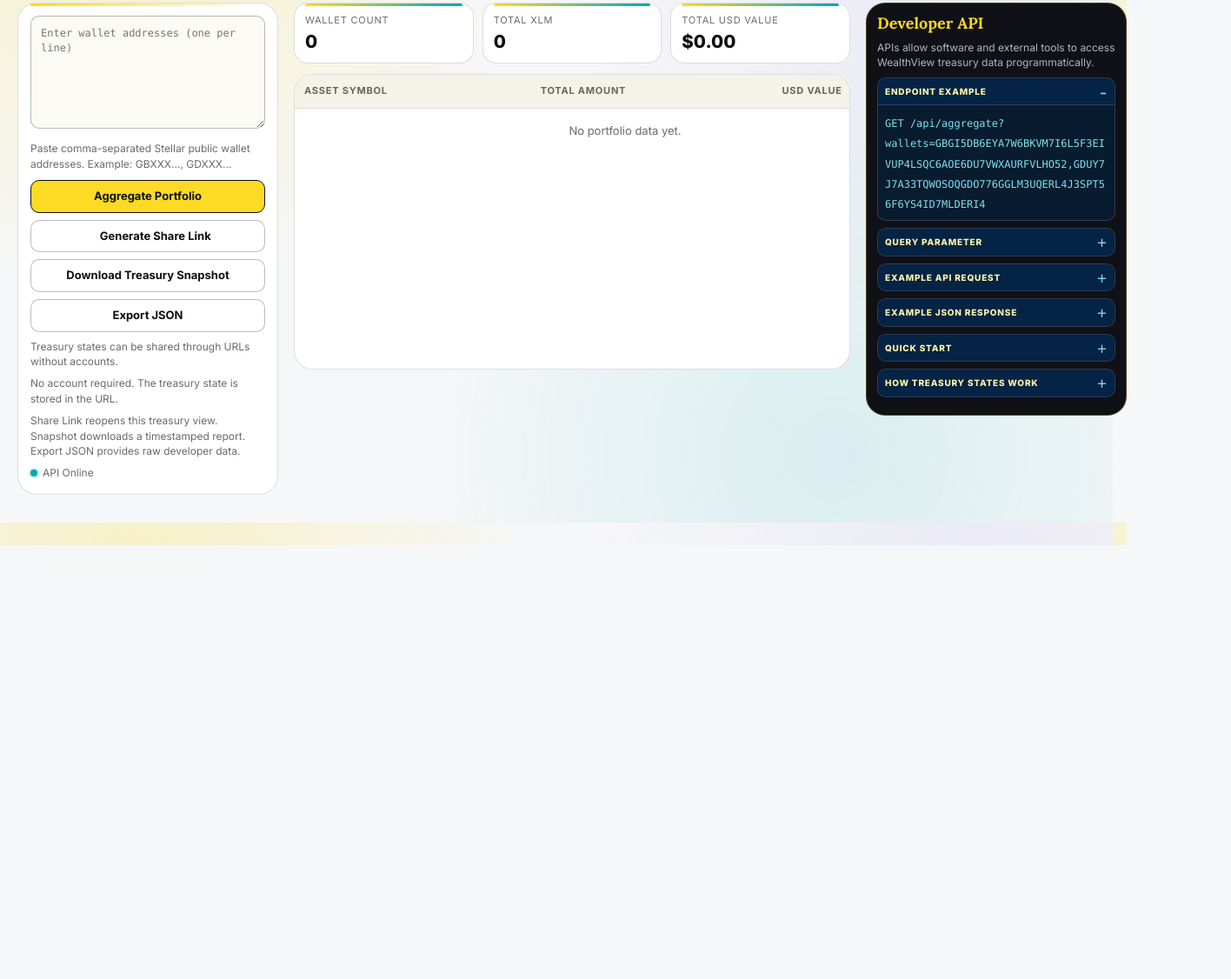
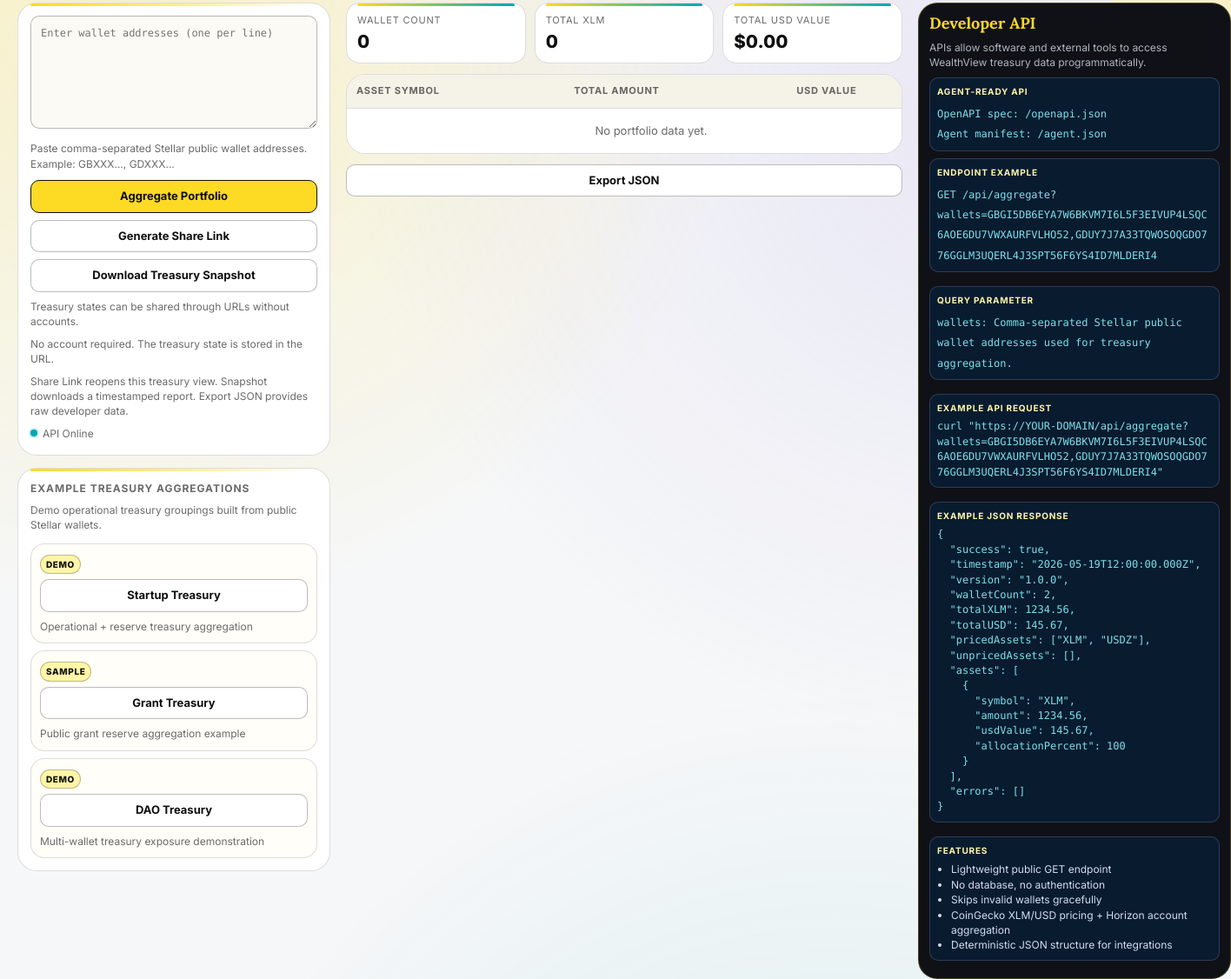
Before and after one commit to seva9523/porfolio-visualizer, a website: page index.html in a window 1280 px wide. Shown: the part 173-1299 px from the top of the page at 87% size, 1416 px wide, since content can reach past the window. Before the commit the page ends 800 px from the top, so only its background shows below. Drawn offline with Linux system fonts and the light colour scheme.

Commit message:
Update index.html

```diff
--- a/index.html
+++ b/index.html
@@ -1,3 +1,4 @@
+<!-- index.html -->
 <!DOCTYPE html>
 <html lang="en">
 <head>
@@ -107,15 +108,9 @@
 
     .layout {
       display: grid;
-      grid-template-columns: 320px minmax(760px, 1fr) 320px;
+      grid-template-columns: 360px minmax(640px, 1fr) 360px;
       gap: 18px;
       align-items: start;
-    }
-
-    .left-col, .mid-col, .right-col {
-      align-self: start;
-      height: fit-content;
-      min-width: 0;
     }
 
     .panel {
@@ -124,7 +119,7 @@
       border-radius: var(--wv-radius-lg);
       padding: 14px;
       position: relative;
-      margin-bottom: 12px;
+      margin-bottom: 14px;
     }
 
     .panel::before {
@@ -171,7 +166,7 @@
       border: 1px solid var(--wv-black);
       cursor: pointer;
       font: 700 13px/1.2 Inter, sans-serif;
-      transition: transform .15s ease, background-color .25s ease, border-color .25s ease, color .25s ease;
+      transition: transform .15s ease, background-color .15s ease, border-color .15s ease;
     }
 
     .primary-btn {
@@ -190,47 +185,6 @@
     .secondary-btn:hover { background: #f1f1ef; }
 
     button:disabled { opacity: 0.6; cursor: not-allowed; transform: none; }
-
-    /* Share button success feedback */
-    #shareBtn {
-      position: relative;
-      overflow: hidden;
-    }
-
-    #shareBtn.share-success {
-      background: #00a7b5;
-      color: #ffffff;
-      border-color: #008997;
-      transform: scale(1.01);
-      animation: sharePulse 0.6s ease;
-      cursor: pointer;
-    }
-
-    #shareBtn .share-label {
-      display: inline-flex;
-      align-items: center;
-      justify-content: center;
-      gap: 6px;
-      transition: opacity .2s ease, transform .2s ease;
-    }
-
-    #shareBtn .share-check {
-      display: inline-block;
-      font-weight: 800;
-      transform: translateY(2px) scale(0.6);
-      opacity: 0;
-      transition: transform .25s ease, opacity .25s ease;
-    }
-
-    #shareBtn.share-success .share-check {
-      transform: translateY(0) scale(1);
-      opacity: 1;
-    }
-
-    @keyframes sharePulse {
-      0% { box-shadow: 0 0 0 0 rgba(0, 167, 181, 0.35); }
-      100% { box-shadow: 0 0 0 10px rgba(0, 167, 181, 0); }
-    }
 
     .status {
       margin-top: 10px;
@@ -274,6 +228,30 @@
       text-transform: uppercase;
       letter-spacing: .08em;
     }
+
+    .workflow-grid, .api-grid { display: grid; gap: 8px; }
+
+    .workflow-card {
+      border: 1px solid var(--wv-border);
+      border-radius: var(--wv-radius-md);
+      background: #fffef9;
+      padding: 10px;
+    }
+
+    .pill {
+      display: inline-block;
+      font-size: 10px;
+      font-weight: 800;
+      letter-spacing: .06em;
+      text-transform: uppercase;
+      padding: 3px 6px;
+      border-radius: 999px;
+      background: var(--wv-yellow-soft);
+      border: 1px solid rgba(15,15,15,0.25);
+      margin-bottom: 6px;
+    }
+
+    .workflow-card p { margin: 8px 0 0; color: var(--wv-muted); font-size: 12px; }
 
     .cards {
       display: grid;
@@ -330,10 +308,9 @@
       border: 1px solid var(--wv-border);
       border-radius: var(--wv-radius-lg);
       overflow: auto;
-      min-height: 340px;
     }
 
-    table { width: 100%; border-collapse: collapse; min-width: 760px; }
+    table { width: 100%; border-collapse: collapse; min-width: 700px; }
     th, td { padding: 11px; border-bottom: 1px solid var(--wv-border); text-align: left; font-size: 13px; }
     th { background: #f5f2e8; font-size: 11px; text-transform: uppercase; letter-spacing: .07em; color: var(--wv-muted); }
     tbody tr:hover { background: rgba(0, 46, 93, 0.04); }
@@ -348,8 +325,6 @@
       padding: 12px;
       color: #e7ecf5;
       margin-bottom: 12px;
-      max-height: 76vh;
-      overflow: auto;
     }
 
     .api-panel h2 {
@@ -364,34 +339,17 @@
       border: 1px solid rgba(183, 172, 232, 0.22);
       border-radius: var(--wv-radius-sm);
       background: rgba(0, 46, 93, 0.35);
+      padding: 8px;
       margin-bottom: 8px;
-      overflow: hidden;
     }
 
-    details.api-item summary {
-      list-style: none;
-      cursor: pointer;
-      padding: 8px;
+    .api-item strong {
+      display: block;
+      color: var(--wv-yellow-soft);
       font-size: 10px;
-      font-weight: 800;
       text-transform: uppercase;
       letter-spacing: .08em;
-      color: var(--wv-yellow-soft);
-      background: rgba(0, 46, 93, 0.45);
-    }
-
-    details.api-item summary::-webkit-details-marker { display: none; }
-    details.api-item summary::after {
-      content: "＋";
-      float: right;
-      color: #7ce1eb;
-      font-size: 12px;
-    }
-    details.api-item[open] summary::after { content: "−"; }
-
-    .api-item-body {
-      padding: 8px;
-      border-top: 1px solid rgba(183, 172, 232, 0.22);
+      margin-bottom: 6px;
     }
 
     .api-item code, .api-item pre {
@@ -404,14 +362,10 @@
 
     .api-item ul { margin: 0; padding-left: 16px; color: #d3dcf0; font-size: 12px; }
 
-    @media (max-width: 1480px) {
-      .layout { grid-template-columns: 300px minmax(640px, 1fr) 300px; }
-    }
-
     @media (max-width: 1160px) {
-      .layout { grid-template-columns: 300px minmax(0, 1fr); }
+      .layout { grid-template-columns: 340px minmax(0, 1fr); }
       .right-col { grid-column: 1 / -1; }
-      .api-panel { max-height: none; }
+      .right-col-grid { display: grid; grid-template-columns: 1fr 1fr; gap: 12px; }
     }
 
     @media (max-width: 1000px) {
@@ -419,10 +373,10 @@
       .layout { grid-template-columns: 1fr; }
       .left-col { order: 1; }
       .mid-col { order: 2; }
-      .right-col { order: 3; }
+      .examples-panel { order: 3; }
+      .right-col { order: 4; }
       .cards { grid-template-columns: 1fr; }
-      .api-panel { max-height: none; }
-      table { min-width: 680px; }
+      .right-col-grid { grid-template-columns: 1fr; }
     }
   </style>
 </head>
@@ -445,11 +399,8 @@
 
           <div class="actions">
             <button id="aggregateBtn" class="primary-btn" onclick="fetchPortfolio()">Aggregate Portfolio</button>
-            <button id="shareBtn" class="secondary-btn" onclick="copyShareLink()">
-              <span class="share-label"><span class="share-check" aria-hidden="true">✓</span><span id="shareBtnText">Generate Share Link</span></span>
-            </button>
+            <button id="shareBtn" class="secondary-btn" onclick="copyShareLink()">Generate Share Link</button>
             <button id="snapshotBtn" class="secondary-btn" onclick="downloadTreasurySnapshot()">Download Treasury Snapshot</button>
-            <button id="exportBtn" class="secondary-btn" onclick="exportTreasuryJson()">Export JSON</button>
           </div>
 
           <div class="helper-text">Treasury states can be shared through URLs without accounts.</div>
@@ -458,6 +409,28 @@
 
           <div id="status" class="status"></div>
           <div class="api-health"><span class="api-health-dot"></span><span>API Online</span></div>
+        </section>
+
+        <section class="panel examples-panel">
+          <h2 class="section-title">Example Treasury Aggregations</h2>
+          <p class="input-help">Demo operational treasury groupings built from public Stellar wallets.</p>
+          <div class="workflow-grid">
+            <article class="workflow-card">
+              <span class="pill">Demo</span>
+              <button class="secondary-btn" onclick="loadWorkflow('startup')">Startup Treasury</button>
+              <p>Operational + reserve treasury aggregation</p>
+            </article>
+            <article class="workflow-card">
+              <span class="pill">Sample</span>
+              <button class="secondary-btn" onclick="loadWorkflow('grant')">Grant Treasury</button>
+              <p>Public grant reserve aggregation example</p>
+            </article>
+            <article class="workflow-card">
+              <span class="pill">Demo</span>
+              <button class="secondary-btn" onclick="loadWorkflow('dao')">DAO Treasury</button>
+              <p>Multi-wallet treasury exposure demonstration</p>
+            </article>
+          </div>
         </section>
       </div>
 
@@ -482,37 +455,40 @@
             </tbody>
           </table>
         </section>
+
+        <div style="margin-top:12px;">
+          <button id="exportBtn" class="secondary-btn" onclick="exportTreasuryJson()">Export JSON</button>
+        </div>
       </div>
 
       <div class="right-col">
+        <div class="right-col-grid">
           <section class="api-panel">
             <h2>Developer API</h2>
             <p class="api-intro">APIs allow software and external tools to access WealthView treasury data programmatically.</p>
 
-          <details class="api-item" open>
-            <summary>Endpoint example</summary>
+          <div class="api-item">
+            <strong>Agent-ready API</strong>
             <div class="api-item-body">
+              <code>OpenAPI spec: /openapi.json</code><br>
+              <code>Agent manifest: /agent.json</code>
+            </div>
+          </div>
+            <div class="api-grid">
+              <article class="api-item">
+                <strong>Endpoint example</strong>
                 <code>GET /api/aggregate?wallets=GBGI5DB6EYA7W6BKVM7I6L5F3EIVUP4LSQC6AOE6DU7VWXAURFVLHO52,GDUY7J7A33TQWOSOQGDO776GGLM3UQERL4J3SPT56F6YS4ID7MLDERI4</code>
-            </div>
-          </details>
-
-          <details class="api-item">
-            <summary>Query parameter</summary>
-            <div class="api-item-body">
+              </article>
+              <article class="api-item">
+                <strong>Query parameter</strong>
                 <code>wallets: Comma-separated Stellar public wallet addresses used for treasury aggregation.</code>
-            </div>
-          </details>
-
-          <details class="api-item">
-            <summary>Example API request</summary>
-            <div class="api-item-body">
+              </article>
+              <article class="api-item">
+                <strong>Example API request</strong>
                 <pre>curl "https://YOUR-DOMAIN/api/aggregate?wallets=GBGI5DB6EYA7W6BKVM7I6L5F3EIVUP4LSQC6AOE6DU7VWXAURFVLHO52,GDUY7J7A33TQWOSOQGDO776GGLM3UQERL4J3SPT56F6YS4ID7MLDERI4"</pre>
-            </div>
-          </details>
-
-          <details class="api-item">
-            <summary>Example JSON response</summary>
-            <div class="api-item-body">
+              </article>
+              <article class="api-item">
+                <strong>Example JSON response</strong>
                 <pre>{
   "success": true,
   "timestamp": "2026-05-19T12:00:00.000Z",
@@ -532,25 +508,47 @@
   ],
   "errors": []
 }</pre>
+              </article>
+              <article class="api-item">
+                <strong>Features</strong>
+                <ul>
+                  <li>Lightweight public GET endpoint</li>
+                  <li>No database, no authentication</li>
+                  <li>Skips invalid wallets gracefully</li>
+                  <li>CoinGecko XLM/USD pricing + Horizon account aggregation</li>
+                  <li>Deterministic JSON structure for integrations</li>
+                </ul>
+              </article>
             </div>
-          </details>
+          </section>
 
-          <details class="api-item">
-            <summary>Quick Start</summary>
-            <div class="api-item-body">
+          <section class="api-panel">
+            <h2>Quick Start</h2>
+            <div class="api-grid">
+              <article class="api-item">
+                <strong>cURL</strong>
                 <pre>curl "https://YOUR-DOMAIN/api/aggregate?wallets=GBGI5DB6EYA7W6BKVM7I6L5F3EIVUP4LSQC6AOE6DU7VWXAURFVLHO52,GDUY7J7A33TQWOSOQGDO776GGLM3UQERL4J3SPT56F6YS4ID7MLDERI4"</pre>
+              </article>
+              <article class="api-item">
+                <strong>JavaScript</strong>
                 <pre>const r = await fetch("/api/aggregate?wallets=GBGI5DB6EYA7W6BKVM7I6L5F3EIVUP4LSQC6AOE6DU7VWXAURFVLHO52,GDUY7J7A33TQWOSOQGDO776GGLM3UQERL4J3SPT56F6YS4ID7MLDERI4");
-const data = await r.json();</pre>
+const data = await r.json();
+console.log(data);</pre>
+              </article>
+              <article class="api-item">
+                <strong>Python</strong>
+                <pre>import requests
+url = "https://YOUR-DOMAIN/api/aggregate?wallets=GBGI5DB6EYA7W6BKVM7I6L5F3EIVUP4LSQC6AOE6DU7VWXAURFVLHO52,GDUY7J7A33TQWOSOQGDO776GGLM3UQERL4J3SPT56F6YS4ID7MLDERI4"
+print(requests.get(url).json())</pre>
+              </article>
             </div>
-          </details>
+          </section>
 
-          <details class="api-item">
-            <summary>How Treasury States Work</summary>
-            <div class="api-item-body">
-              <code>Wallets are encoded into the URL query string, so treasury views are shareable and reproducible. No accounts or server-side storage are required. URLs act as treasury state snapshots.</code>
+          <section class="panel" style="margin-bottom:0;">
+            <h2 class="section-title">How Treasury States Work</h2>
+            <p class="input-help">Wallets are encoded into the URL query string, so treasury views are shareable and reproducible. No accounts or server-side storage are required. URLs act as treasury state snapshots.</p>
+          </section>
         </div>
-          </details>
-        </section>
       </div>
     </div>
   </div>
@@ -559,34 +557,23 @@ const data = await r.json();</pre>
     const statusEl = document.getElementById("status");
     const buttonEl = document.getElementById("aggregateBtn");
     const addressesEl = document.getElementById("addresses");
-    const shareBtnEl = document.getElementById("shareBtn");
-    const shareBtnTextEl = document.getElementById("shareBtnText");
+
+    const REAL_WALLET_A = "GBGI5DB6EYA7W6BKVM7I6L5F3EIVUP4LSQC6AOE6DU7VWXAURFVLHO52";
+    const REAL_WALLET_B = "GDUY7J7A33TQWOSOQGDO776GGLM3UQERL4J3SPT56F6YS4ID7MLDERI4";
+    const REAL_WALLET_C = "GBVOL67KJY4M4Y5KQZ2WM4K3LFG5UVMTH4NQJFPB5H6TM65KQ6P4YJNY";
+
+    const TREASURY_WORKFLOWS = {
+      startup: [REAL_WALLET_A, REAL_WALLET_B],
+      grant: [REAL_WALLET_B, REAL_WALLET_C],
+      dao: [REAL_WALLET_A, REAL_WALLET_C]
+    };
 
     let latestAggregated = null;
-    let shareSuccessTimeout = null;
 
     function setStatus(message, type = "info") {
       statusEl.textContent = message;
       statusEl.classList.toggle("error", type === "error");
       statusEl.style.display = message ? "block" : "none";
-    }
-
-    function showShareButtonSuccess() {
-      if (shareSuccessTimeout) {
-        clearTimeout(shareSuccessTimeout);
-      }
-
-      shareBtnEl.classList.add("share-success");
-      shareBtnTextEl.textContent = "Share Link Copied";
-      shareBtnEl.setAttribute("aria-label", "Share link copied");
-      shareBtnEl.setAttribute("title", "Share link copied");
-
-      shareSuccessTimeout = setTimeout(() => {
-        shareBtnEl.classList.remove("share-success");
-        shareBtnTextEl.textContent = "Generate Share Link";
-        shareBtnEl.setAttribute("aria-label", "Generate Share Link");
-        shareBtnEl.setAttribute("title", "Generate Share Link");
-      }, 2500);
     }
 
     function formatNumber(value, digits = 2) {
@@ -597,6 +584,7 @@ const data = await r.json();</pre>
       return new Intl.NumberFormat(undefined, { style: "currency", currency: "USD" }).format(value);
     }
 
+    // compact visual formatting only for summary cards
     function formatCompactNumber(value, maxFractionDigits = 2) {
       const num = Number(value) || 0;
       return new Intl.NumberFormat(undefined, {
@@ -652,6 +640,17 @@ const data = await r.json();</pre>
       return addresses;
     }
 
+    function loadWorkflow(name) {
+      const wallets = TREASURY_WORKFLOWS[name];
+      if (!wallets || wallets.length === 0) {
+        setStatus("Workflow wallets unavailable.", "error");
+        return;
+      }
+
+      addressesEl.value = wallets.join("\n");
+      fetchPortfolio();
+    }
+
     async function copyShareLink() {
       const addresses = getAddressesFromInput();
       if (addresses.length === 0) {
@@ -662,8 +661,7 @@ const data = await r.json();</pre>
       const shareUrl = updateUrlWithWallets(addresses);
       try {
         await navigator.clipboard.writeText(shareUrl);
-        // old "Share link copied." status removed in favor of button feedback
-        showShareButtonSuccess();
+        setStatus("Share link copied.");
       } catch (error) {
         setStatus(`Copy failed. Use this URL manually: ${shareUrl}`, "error");
       }
@@ -750,6 +748,7 @@ const data = await r.json();</pre>
       const totalXLMEl = document.getElementById("totalXLM");
       const totalUSDEl = document.getElementById("totalUSD");
 
+      // compact display + full value in tooltip
       walletCountEl.textContent = formatNumber(walletCount, 0);
       walletCountEl.title = formatNumber(walletCount, 0);
 
```
Lines whose indentation alone changed are shown as unchanged.
